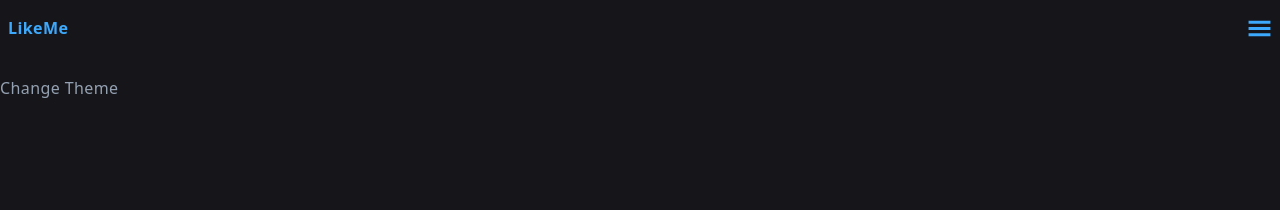
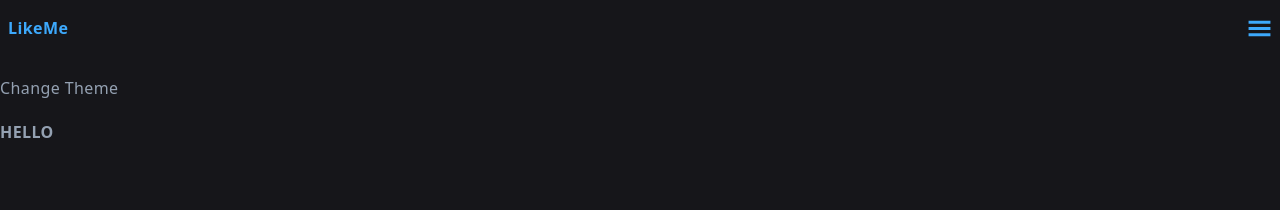
Before and after one commit to TheKing0000/likeme, a Next.js app: page / in a window 1280 px wide. Shown: the top 210 px of the page. Built offline with nearby package versions, Linux system fonts and the light colour scheme.

Commit message:
typing effect

```diff
--- a/components/navigation/NavBar.tsx
+++ b/components/navigation/NavBar.tsx
@@ -33,8 +33,8 @@ const NavBar = () => {
       <div
         className={
           showShadow
-            ? "fixed z-[98] h-14 bg-[#fffffe] dark:bg-[#16161a]  shadow-md shadow-[#3da9fc] w-full mb-5 duration-[400ms]"
-            : "fixed z-[98] h-14 bg-[#fffffe] dark:bg-[#16161a] w-full mb-5"
+            ? "fixed z-[98] h-14 bg-[#fffffe] dark:bg-[#16161a]  shadow-md shadow-[#3da9fc] w-full mb-5 duration-[200ms]"
+            : "fixed z-[98] h-14 bg-[#fffffe] dark:bg-[#16161a] w-full mb-5 duration-[200ms]"
         }
       >
         <div className="flex flex-row justify-between items-center h-full px-2">
--- a/package.json
+++ b/package.json
@@ -22,6 +22,7 @@
     "react-dom": "18.2.0",
     "react-icons": "^4.8.0",
     "tailwindcss": "3.3.1",
-    "typescript": "5.0.4"
+    "typescript": "5.0.4",
+    "typewriter-effect": "^2.19.0"
   }
 }
--- a/pages/index.tsx
+++ b/pages/index.tsx
@@ -1,5 +1,6 @@
 import NavBar from "@/components/navigation/NavBar";
 import { useTheme } from "next-themes";
+import Typewriter from "typewriter-effect";
 export default function Home() {
   const { theme, setTheme } = useTheme();
 
@@ -9,6 +10,15 @@ export default function Home() {
       <button onClick={() => setTheme(theme === "dark" ? "light" : "dark")}>
         Change Theme
       </button>
+      <h1 className="uppercase mt-5">
+        <Typewriter
+          options={{
+            strings: ["Hello", "World"],
+            autoStart: true,
+            loop: true,
+          }}
+        />
+      </h1>
       <div className="h-screen"></div>
     </main>
   );
--- a/styles/globals.css
+++ b/styles/globals.css
@@ -9,7 +9,7 @@ html {
 
 @layer base {
   body {
-    @apply bg-[#fffffe] dark:bg-[#16161a] text-[#5f6c7b] dark:text-[#94a1b2] tracking-wide duration-300 ease-linear;
+    @apply bg-[#fffffe] dark:bg-[#16161a] text-[#5f6c7b] dark:text-[#94a1b2] tracking-wide  duration-[150ms] ease-linear;
   }
 
   h1,
```
Also changed, not shown: 1 other file (tests, documents, lock files or other folders).
